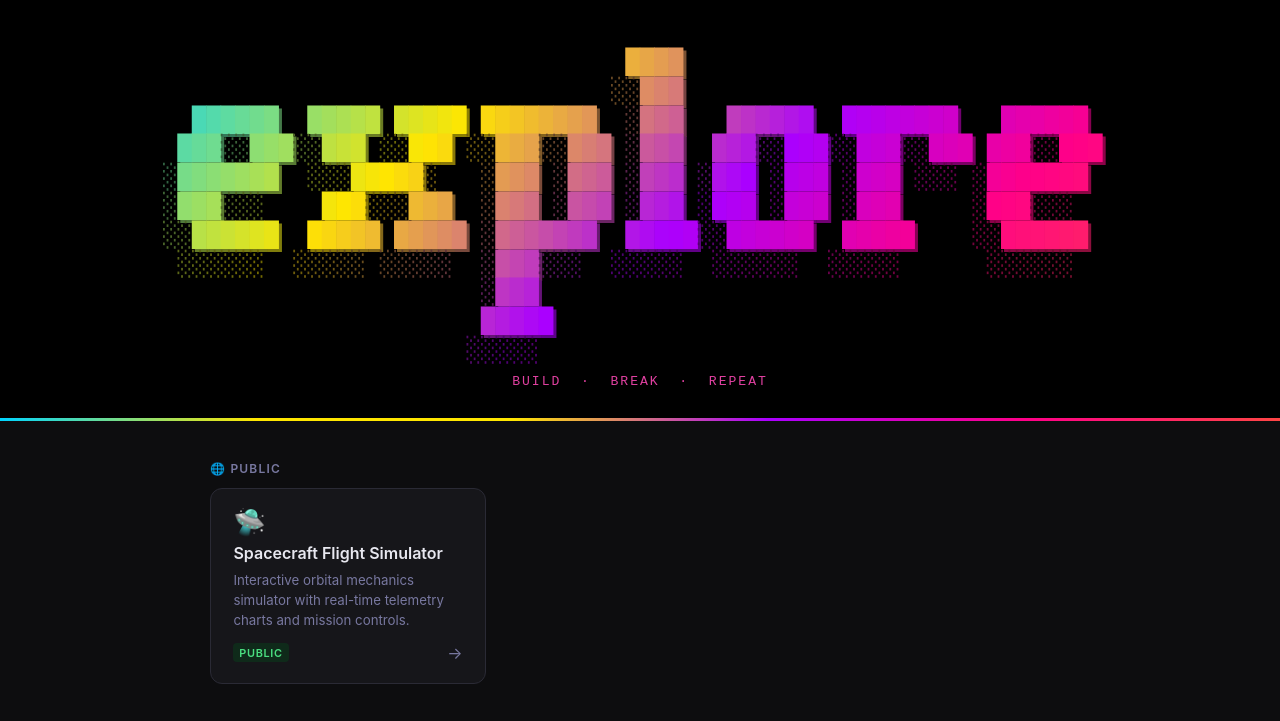
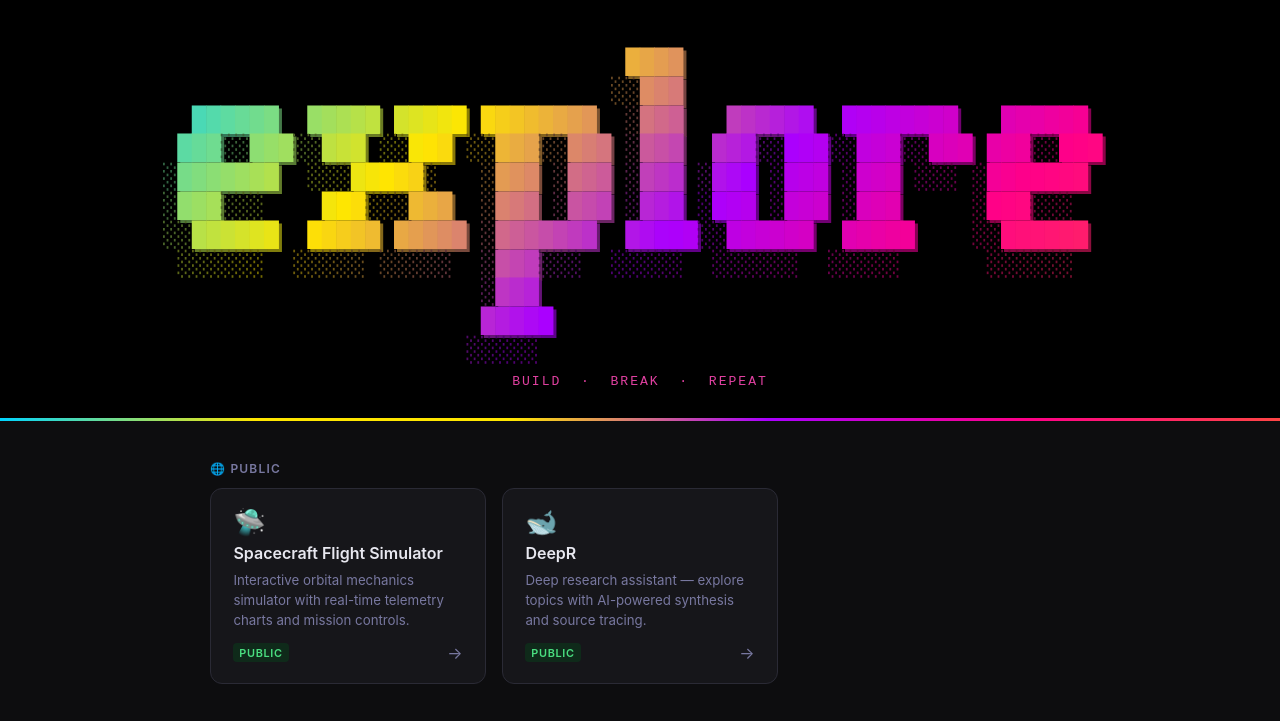
Before and after one commit to OdinAnderson/explore, a website: page index.html in a window 1280 px wide. Shown: the top 721 px of the page. Drawn offline with Linux system fonts and the light colour scheme.

Commit message:
Add DeepR experiment card linking to Azure SWA
Co-authored-by: Copilot <223556219+Copilot@users.noreply.github.com>

```diff
--- a/index.html
+++ b/index.html
@@ -252,6 +252,16 @@
         </div>
       </a>
 
+      <a class="card" href="https://ambitious-ground-04dc9da1e.2.azurestaticapps.net/" target="_blank" rel="noopener">
+        <div class="card-icon">🐋</div>
+        <div class="card-title">DeepR</div>
+        <div class="card-desc">Deep research assistant — explore topics with AI-powered synthesis and source tracing.</div>
+        <div class="card-footer">
+          <span class="tag tag-public">Public</span>
+          <span class="card-arrow">→</span>
+        </div>
+      </a>
+
     </div>
   </section>
 
```
